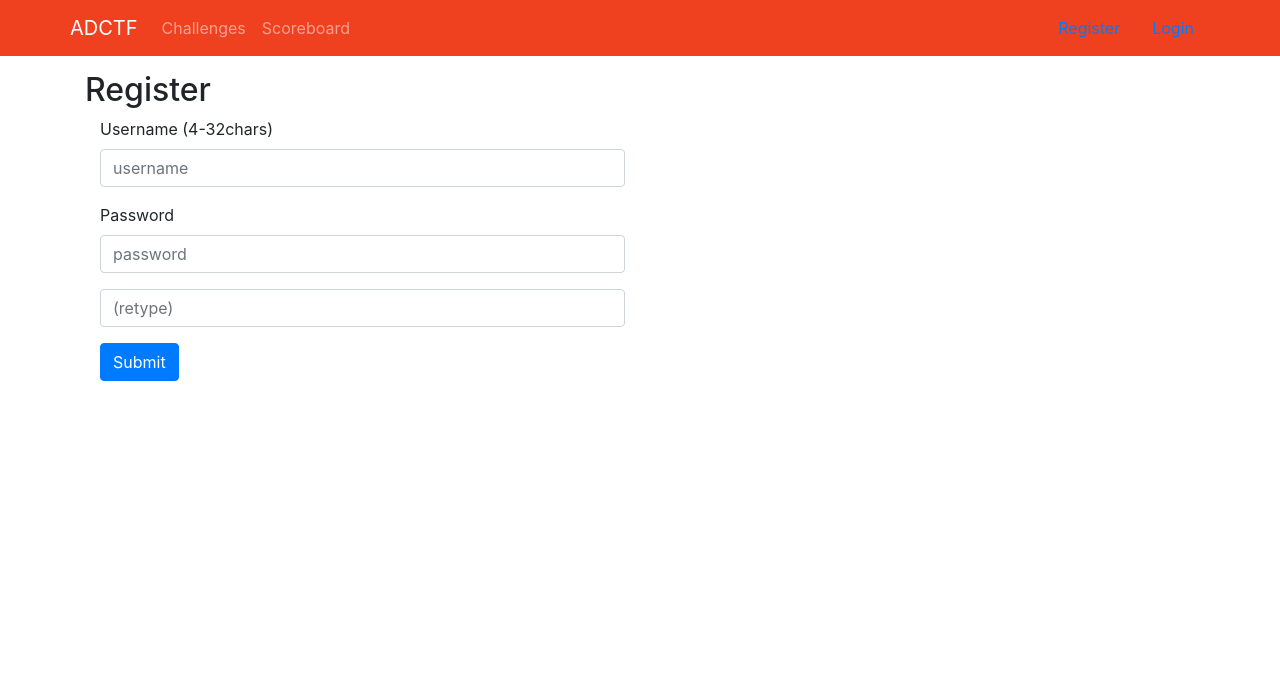
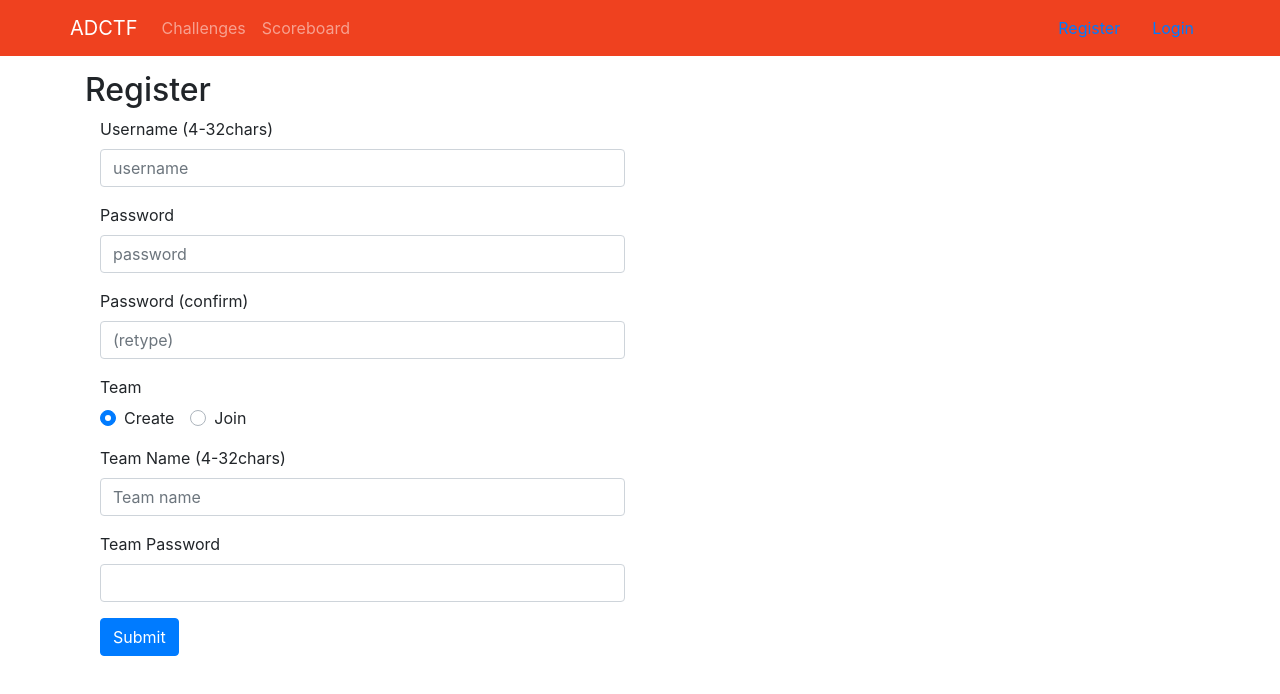
Before and after one commit to rekkusu/submarine-frontend, a Vue app: page /#/register in a window 1280 px wide. Shown: the top 694 px of the page. Built offline with nearby package versions, Linux system fonts and the light colour scheme; what vue-moment would draw is missing.

Commit message:
minimal team interface

```diff
--- a/src/components/Register.vue
+++ b/src/components/Register.vue
@@ -11,7 +11,24 @@
         <input type="password" class="form-control" id="password" placeholder="password" required v-model="password">
       </div>
       <div class="form-group">
+        <label for="password2" class="form-control-label">Password (confirm)</label>
         <input type="password" class="form-control" id="password2" placeholder="(retype)" required v-model="password2">
+      </div>
+      <div class="form-group">
+        <b-form-group label="Team">
+          <b-form-radio-group v-model="team.mode">
+            <b-form-radio value="create">Create</b-form-radio>
+            <b-form-radio value="join">Join</b-form-radio>
+          </b-form-radio-group>
+        </b-form-group>
+      </div>
+      <div class="form-group">
+        <label for="teamname" class="form-control-label">Team Name (4-32chars)</label>
+        <b-form-input v-model="team.name" id="teamname" required placeholder="Team name"></b-form-input>
+      </div>
+      <div class="form-group">
+        <label for="teampassword" class="form-control-label">Team Password</label>
+        <b-form-input v-model="team.password" id="teampassword" type="password" required></b-form-input>
       </div>
       <div class="form-group">
         <button type="submit" class="btn btn-primary">Submit</button>
@@ -25,11 +42,11 @@
     name: 'register',
     methods: {
       onSubmit() {
-        console.log(this.$store);
         this.$http.post('/api/v1/users/signup', {
           username: this.username,
           password: this.password,
           password2: this.password2,
+          team: this.team,
         }).then(resp => {
           if (resp.status == 201) {
             this.$store.commit('setNotification', {
@@ -62,6 +79,11 @@
         username: '',
         password: '',
         password2: '',
+        team: {
+          mode: 'create',
+          name: '',
+          password: '',
+        },
       }
     }
   }
--- a/src/components/Scoreboard.vue
+++ b/src/components/Scoreboard.vue
@@ -14,7 +14,7 @@
       <tbody>
         <tr v-for="item in scoreboard">
           <td>{{ item.order }}</td>
-          <td><router-link :to="{name: 'team', params: {id: item.team.id}}">{{ item.team.username }}</router-link></td>
+          <td><router-link :to="{name: 'team', params: {id: item.team.id}}">{{ item.team.name ? item.team.name : item.team.username }}</router-link></td>
           <td>{{ item.score }}</td>
           <td>{{ item.last }}</td>
         </tr>
@@ -44,7 +44,7 @@ export default {
             resp.data[i].last = moment(resp.data[i].last).format('YYYY/MM/DD HH:mm:ss');
           }
         }
-        this.scoreboard = resp.data.filter(r => !(r.team.role === 'admin' && r.order === '-'));
+        this.scoreboard = resp.data;
       })
   }
 }
--- a/src/components/admin/Submissions.vue
+++ b/src/components/admin/Submissions.vue
@@ -31,7 +31,7 @@
     </div>
     <div class="container">
       <b-table hover
-               :items="submissions"
+               :items="submissions_provider"
                :fields="submissions_fields"
                :per-page="per_page"
                :current-page="current_page"
@@ -87,18 +87,23 @@ export default {
       },
       sort_by: 'submitted_at',
       sort_desc: true,
-      per_page: 10,
+      per_page: 50,
       current_page: 1,
       total_rows: 0,
     }
   },
   mounted() {
-    this.$http.get('/api/v1/submissions').then(result => {
-      this.submissions = result.data;
-      this.total_rows = this.submissions.length;
-    });
   },
   methods: {
+    submissions_provider: function(ctx, callback) {
+      const offset = (ctx.currentPage - 1) * ctx.perPage;
+      const limit = ctx.perPage;
+
+      this.$http.get('/api/v1/submissions?offset=' + offset + '&limit=' + limit).then(result => {
+        this.total_rows = result.data.total;
+        callback(result.data.submissions);
+      });
+    },
     apply_filter: function(item, filter) {
       let match = true;
 
@@ -109,6 +114,7 @@ export default {
       return match;
     },
     onfiltered: function(items) {
+      return
       this.total_rows = items.length;
       this.current_page = 1;
     },
```
Also changed, not shown: 1 other file (tests, documents, lock files or other folders).
